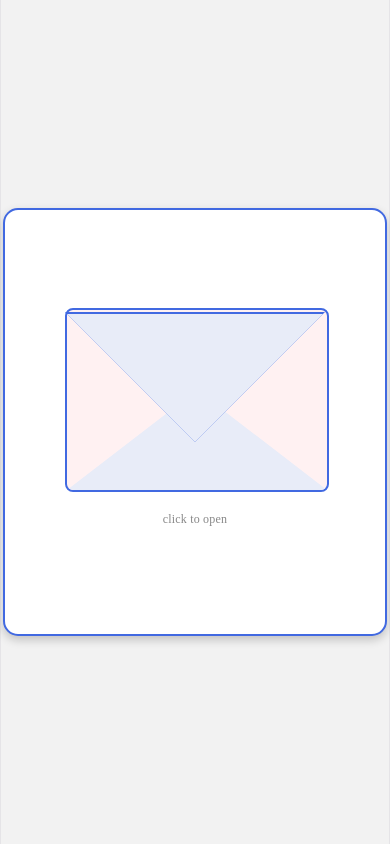
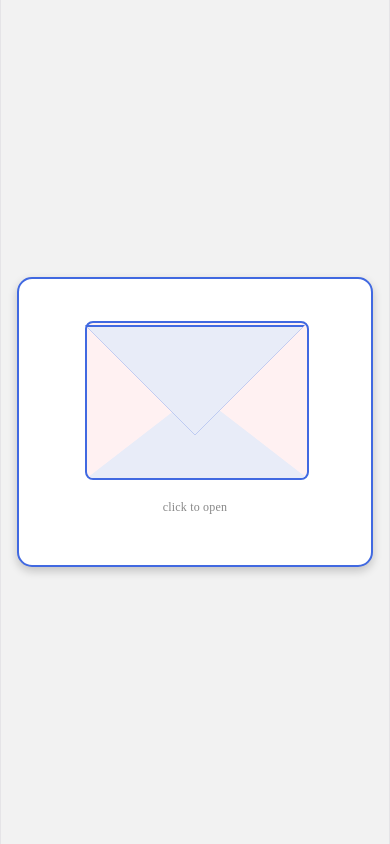
Before and after one commit to respartinez/hbd, a React (Vite) app: page /#/envelope in a window 390 px wide. Built offline with nearby package versions, Linux system fonts and the light colour scheme.

Commit message:
make envelope responsive

```diff
--- a/src/styles/Envelope.css
+++ b/src/styles/Envelope.css
@@ -5,33 +5,39 @@
   justify-content: center;
   align-items: center;
   background: #f2f2f2;
+  padding: 16px;
+  box-sizing: border-box;
 }
 
 .envelope-container {
-  padding: 70px 60px;
+  padding: 40px 30px;
   background: white;
   border-radius: 15px;
   box-shadow: 0 4px 10px rgba(0, 0, 0, 0.2);
   text-align: center;
   border: 2px solid #4169E1;
+  width: 100%;
+  max-width: 400px;
+  box-sizing: border-box;
 }
 
 .envelope-wrapper {
   display: flex;
   flex-direction: column;
   align-items: center;
-  margin: 2rem 0;
+  margin: 1rem 0;
   cursor: pointer;
 }
 
 .envelope {
-  width: 260px;
+  width: 100%;
+  max-width: 260px;
   height: 180px;
   position: relative;
 }
 
 .env-body {
-  width: 260px;
+  width: 100%;
   height: 180px;
   background: #fff1f2;
   border: 2px solid #4169E1;
@@ -57,7 +63,7 @@
 }
 
 .flap {
-  width: 260px;
+  width: 100%;
   height: 130px;
   position: absolute;
   top: 0;
@@ -98,7 +104,7 @@
   opacity: 0;
   transition: all 0.5s ease 0.3s;
   text-align: center;
-  width: 200px;
+  width: 180px;
 }
 
 .envelope.open .card-msg {
@@ -119,3 +125,40 @@
   color: #888;
   margin-top: 1rem;
 }
+
+@media (max-width: 480px) {
+  .envelope-container {
+    padding: 30px 20px;
+  }
+
+  .envelope {
+    max-width: 220px;
+    height: 155px;
+  }
+
+  .env-body {
+    height: 155px;
+  }
+
+  .flap {
+    height: 110px;
+  }
+
+  .flap-inner {
+    border-left-width: 110px;
+    border-right-width: 110px;
+    border-top-width: 110px;
+  }
+
+  .flap-cover {
+    border-left-width: 108px;
+    border-right-width: 108px;
+    border-top-width: 108px;
+  }
+
+  .env-body::before {
+    border-left-width: 110px;
+    border-right-width: 110px;
+    border-bottom-width: 85px;
+  }
+}
```
